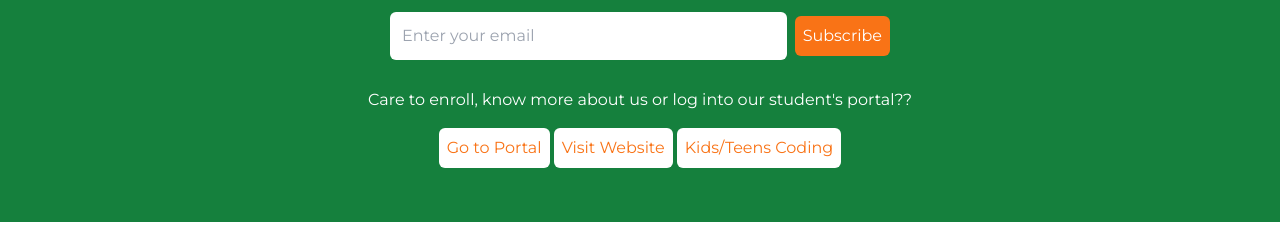
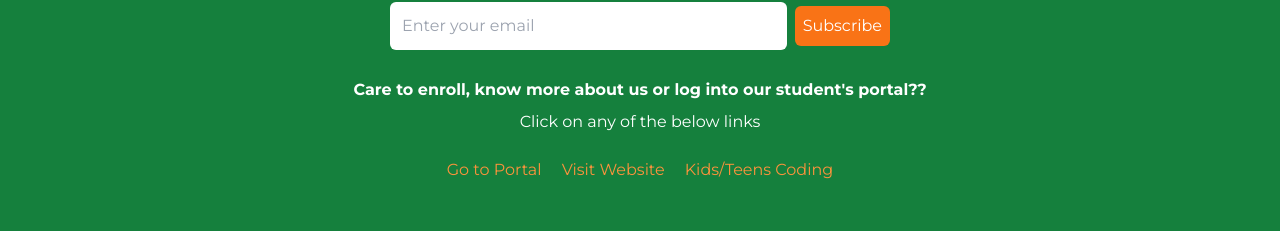
Before and after one commit to Superstahn95/dunis-forum, a React (Vite) app: page / in a window 1280 px wide. Shown: the part 900-1131 px from the top of the page. Built offline with nearby package versions, Linux system fonts and the light colour scheme; no server answers.

Commit message:
Edited the footer

```diff
--- a/src/components/Footer.jsx
+++ b/src/components/Footer.jsx
@@ -83,30 +83,31 @@ function Footer() {
             </button>
           </form>
           {/* div holding to our website */}
-          <div className="text-white flex flex-col items-center my-7">
-            <h3>
+          <div className="text-white flex flex-col items-start  sm:items-center my-7">
+            <h3 className="font-bold">
               Care to enroll, know more about us or log into our student's
               portal??
             </h3>
-            <div className="flex items-center space-x-1 mt-4">
+            <p className="mt-2">Click on any of the below links</p>
+            <div className="flex flex-col items-start space-y-1 sm:flex-row sm:items-center sm:space-y-0 sm:space-x-1 mt-4  ">
               <a
                 href="https://trainee.dunistech.ng"
                 target="_blank"
-                className="bg-white text-orange-500 rounded-md p-2"
+                className=" text-orange-400 rounded-md p-2"
               >
                 Go to Portal
               </a>
               <a
                 href="https://dunistech.ng"
                 target="_blank"
-                className="bg-white text-orange-500 rounded-md p-2"
+                className=" text-orange-400 rounded-md p-2"
               >
                 Visit Website
               </a>
               <a
                 href="https://dunistech.ng/teens/"
                 target="_blank"
-                className="bg-white text-orange-500 rounded-md p-2"
+                className=" text-orange-400 rounded-md p-2"
               >
                 Kids/Teens Coding
               </a>
```
